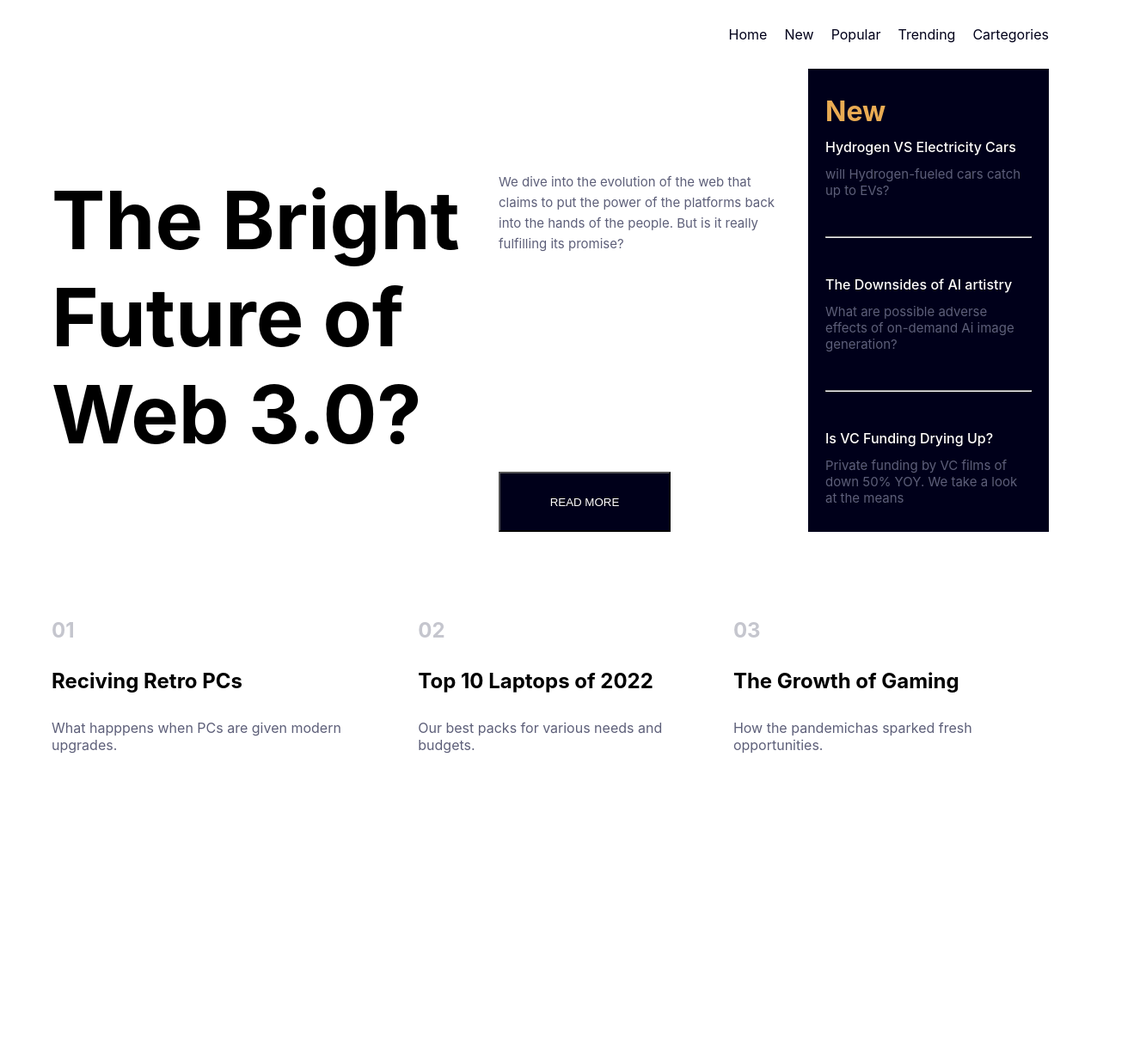
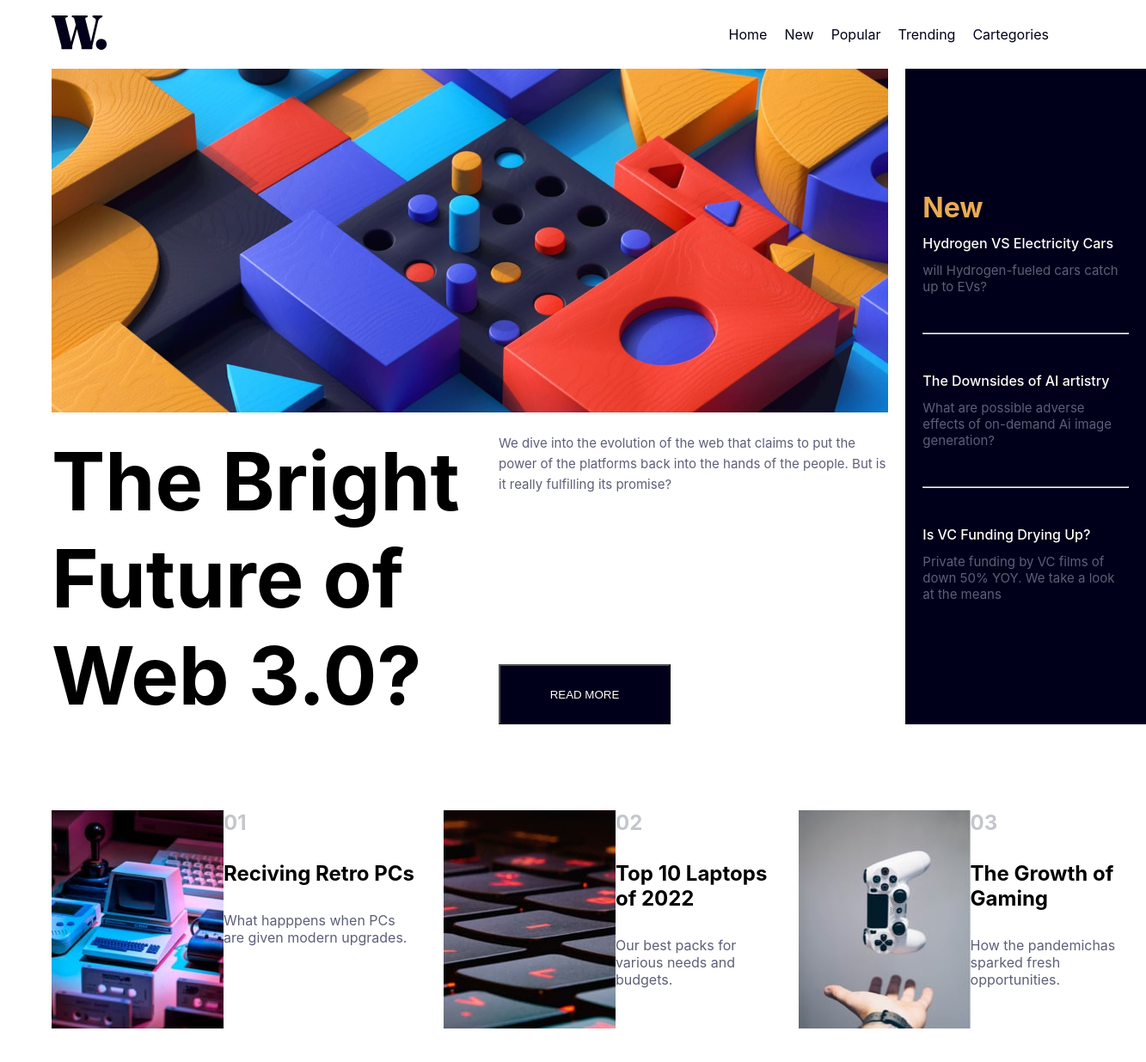
Before and after one commit to pmaxy/Review-one-of-your-past-projects, a website: page index.html in a window 1280 px wide. Shown: the whole page at 86% size, 1333 px wide, since content can reach past the window. Before the commit the page ends 977 px from the top, so only its background shows below. Drawn offline with Linux system fonts and the light colour scheme; a web font is replaced by a local one.

Commit message:
Update css

```diff
--- a/index.html
+++ b/index.html
@@ -10,7 +10,7 @@
 <body>
  <nav class="container">
     <div class="img">
-    <img src="../news-homepage-main/images/logo.svg" alt="">
+    <img src="images/logo.svg" alt="">
     </div>
      <div class="navbar">
     <ul>
@@ -26,7 +26,7 @@
  <header class="container">
     <div class="content">
         <div class="tem">
-            <img src="../news-homepage-main/images/image-web-3-desktop.jpg" alt="">
+            <img src="images/image-web-3-desktop.jpg" alt="">
         </div>
         <div class="sec">
             <h1>New</h1>
@@ -58,7 +58,7 @@
     </div>
     <ul class="reviews">
         <li class="itemreviews">
-            <img src="../news-homepage-main/images/image-retro-pcs.jpg" alt="">
+            <img src="images/image-retro-pcs.jpg" alt="">
             <div class="div">
                 <h2>01</h2>
                 <h3>Reciving Retro PCs</h3>
@@ -68,7 +68,7 @@
             </div>
         </li>
         <li class="itemreviews">
-            <img src="../news-homepage-main/images/image-top-laptops.jpg" alt="">
+            <img src="images/image-top-laptops.jpg" alt="">
             <div class="div">
                 <h2>02</h2>
                 <h3>Top 10 Laptops of 2022</h3>
@@ -80,7 +80,7 @@
         </li>
 
         <li class="itemreviews">
-            <img src="../news-homepage-main/images/image-gaming-growth.jpg" alt="">
+            <img src="images/image-gaming-growth.jpg" alt="">
             <div class="div">
                 <h2>03</h2>
                 <h3>The Growth of Gaming</h3>
--- a/style.css
+++ b/style.css
@@ -24,6 +24,7 @@ nav {
   justify-content: space-between;
   align-items: center;
   height: 80px;
+  position: sticky;
 }
 
 nav ul {
```
Also changed, not shown: images/favicon-32x32.png (added), images/icon-menu-close.svg (added), images/icon-menu.svg (added), images/image-gaming-growth.jpg (added), images/image-retro-pcs.jpg (added), images/image-top-laptops.jpg (added), images/image-web-3-desktop.jpg (added), images/image-web-3-mobile.jpg (added), images/logo.svg (added).
